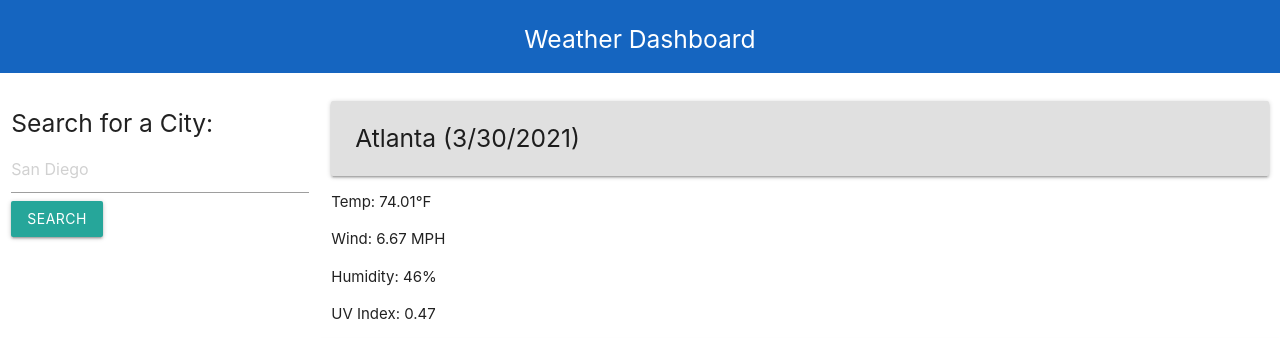
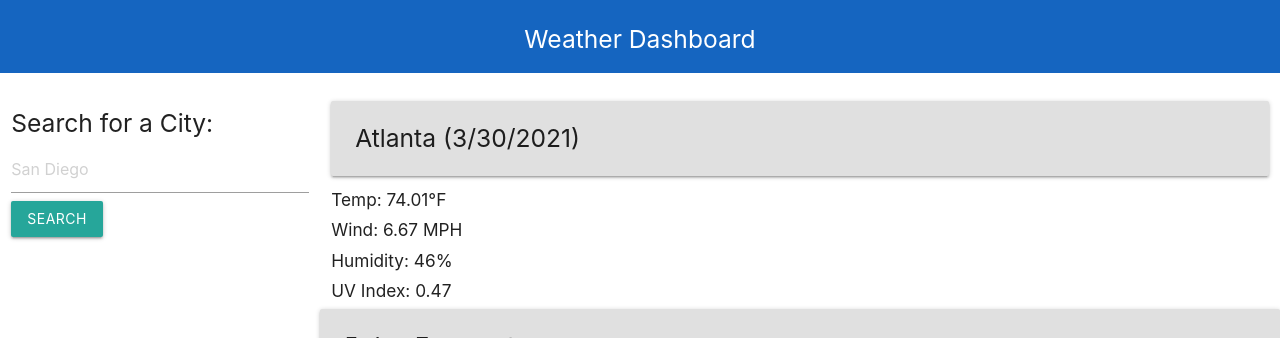
Before and after one commit to Bwogi/weather-dashboard, a plain HTML site: page index.html in a window 1280 px wide. Shown: the top 338 px of the page. Drawn offline with nearby package versions, Linux system fonts and the light colour scheme.

Commit message:
comments for clarity

```diff
--- a/assets/js/script.js
+++ b/assets/js/script.js
@@ -2,3 +2,4 @@ var formEl = document.getElementById('form');
 // console.log(formEl)
 var historyContainerEl = document.querySelector('.history');
 var cityInputEl = document.getElementById('city');
+var fiveDayForecastEl = document.getElementById('five-day-forecast')
--- a/index.html
+++ b/index.html
@@ -14,25 +14,37 @@
 </head>
 
 <body>
+    <!-- heading -->
     <header class="row blue darken-3 ">
         <h5 class="center">Weather Dashboard</h5>
     </header>
+    <!-- heading end -->
+
     <div class="row">
+        <!-- side bar -->
         <aside class="col s3">
             <h5>Search for a City:</h5>
             <form id="form">
                 <input type="text" id="city" placeholder="San Diego">
                 <button class="btn" id="btn-search" type="submit">Search</button>
             </form>
+            <div class="history"></div>
         </aside>
+        <!-- side bar end -->
+
+        <!-- main content area  -->
         <main class="col s9">
+            <!-- city weather today  -->
             <div class="today">
                 <h5 class="card-panel grey lighten-2" id="city">Atlanta <span id="date">(3/30/2021)</span></h5>
-                <p>Temp: 74.01°F</p>
-                <p>Wind: 6.67 MPH</p>
-                <p>Humidity: 46%</p>
-                <p>UV Index: <span id="uv-index">0.47</span></p>
+                <h6>Temp: <span id="temp" >74.01°F</span> </h6>
+                <h6>Wind: <span id="windspeed" >6.67 MPH</span>  </h6>
+                <h6>Humidity: <span id="humidity" >46%</span> </h6>
+                <h6 id="uv-main">UV Index: <span id="uv-index">0.47</span></h6>
             </div>
+            <!-- city weather today end -->
+
+            <!-- five day forecast  -->
             <div class="5-day-forecast row" id="five-day-forecast" >
                 <h5 class="card-panel grey lighten-2">5 day Forecast</h5>
 
@@ -73,8 +85,11 @@
                     <p>Humidity: 46%</p>
                 </div>
             </div>
+            <!-- five day forecast end -->
 
         </main>
+        <!-- main content area end -->
+
     </div>
     <!-- Compiled and minified JavaScript -->
     <script src="https://cdnjs.cloudflare.com/ajax/libs/materialize/1.0.0/js/materialize.min.js"></script>
```
